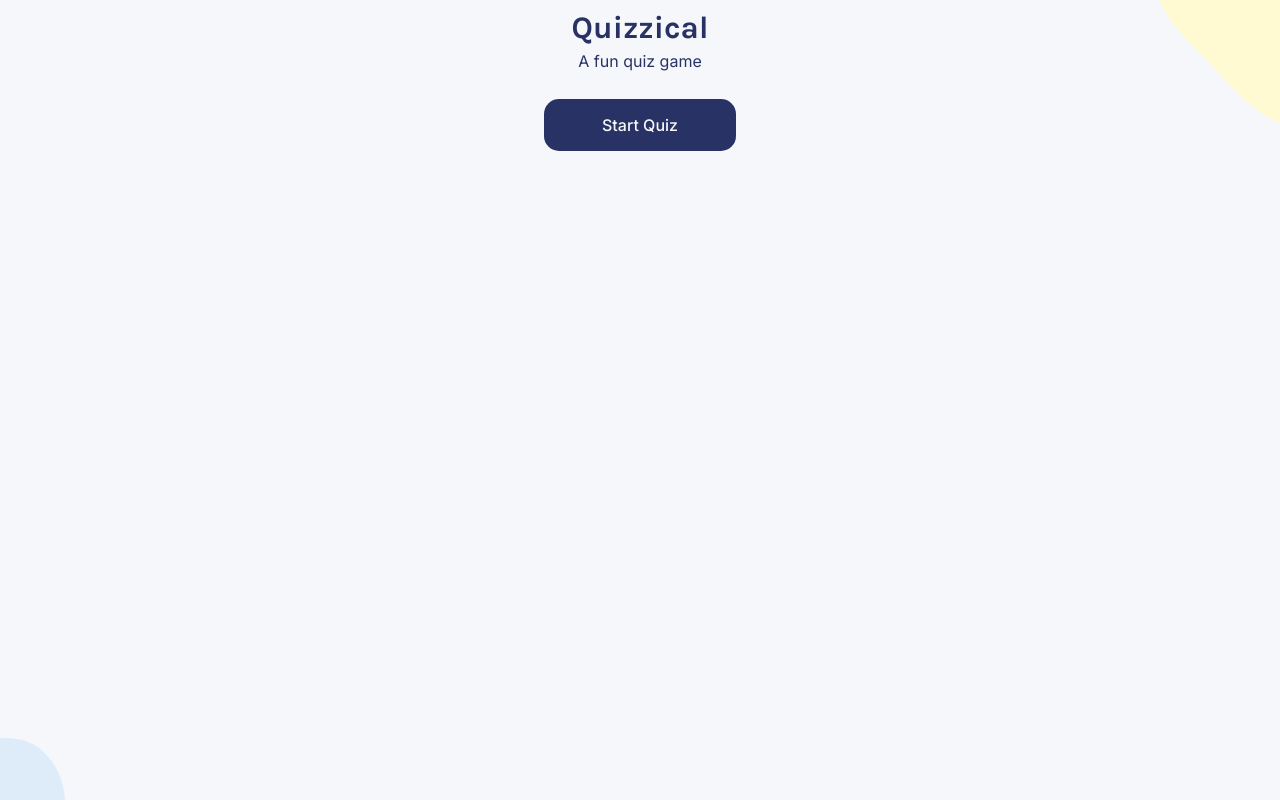
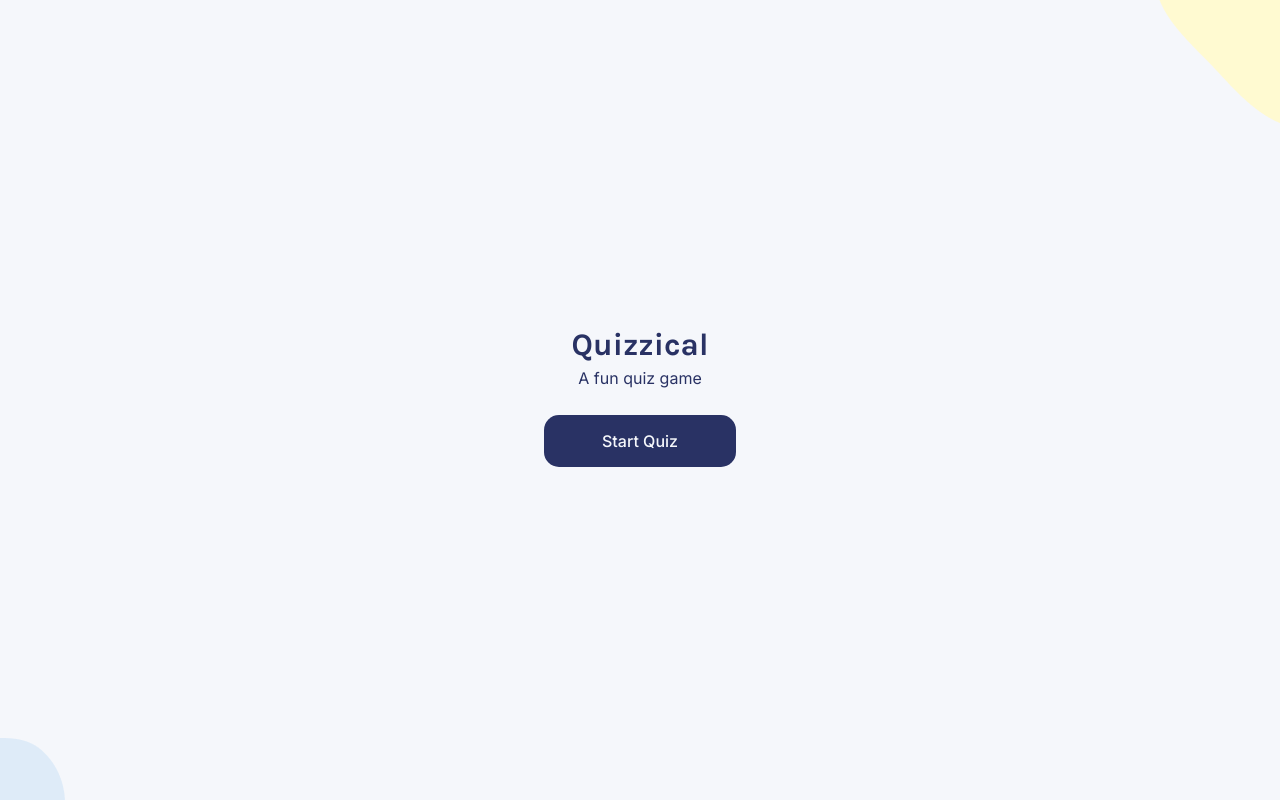
Before and after one commit to ToobaJamal/quizzical, a React (Vite) app: page / in a window 1280 px wide. Built offline with nearby package versions, Linux system fonts and the light colour scheme.

Commit message:
update index.css

```diff
--- a/src/index.css
+++ b/src/index.css
@@ -3,11 +3,8 @@
   font-size: 16px;
   line-height: 24px;
   font-weight: 400;
-
   color: #293264;
-
   background-color: #F5F7FB;
-
   font-synthesis: none;
   text-rendering: optimizeLegibility;
   -webkit-font-smoothing: antialiased;
@@ -17,9 +14,9 @@
 
 body {
   margin: 0;
-  padding: 0;
   display: flex;
   place-items: center;
+  min-height: 100vh;
 }
 
 
```
